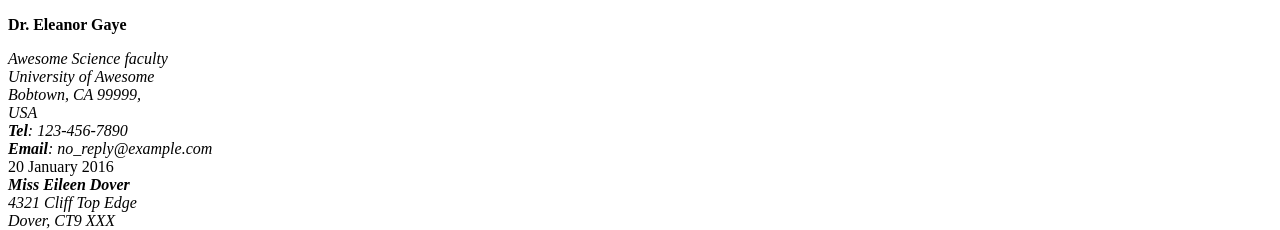
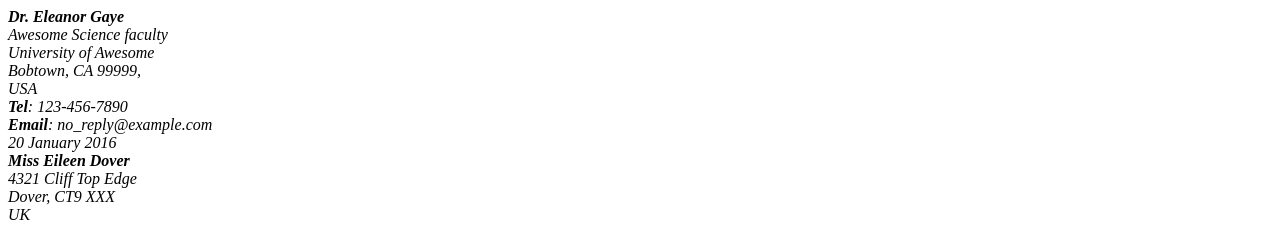
Before and after one commit to nssutgc/html_basic, a plain HTML site: page Evaluation/letter.html in a window 1280 px wide. Shown: the top 230 px of the page. Drawn offline with Linux system fonts and the light colour scheme.

Commit message:
作成者・CSS追加

```diff
--- a/Evaluation/letter.html
+++ b/Evaluation/letter.html
@@ -3,18 +3,22 @@
     <head>
         <title></title>
         <meta charset="utf-8">
+        <meta name="author" content="Dr. Eleanor Gaye">
+        <link rel="stylesheet" href="stylesheet.css">
+
     </head>
     <body>
-        <p><strong>Dr. Eleanor Gaye</strong></p>
         <address class="sender-column">
+            <strong>Dr. Eleanor Gaye</strong><br>
             Awesome Science faculty<br>
             University of Awesome<br>
             Bobtown, CA 99999,<br>
             USA<br>
             <strong>Tel</strong>: 123-456-7890<br>
-        <strong>Email</strong>: no_reply@example.com
+        <strong>Email</strong>: no_reply@example.com<br>
+        <time datetime="20 January 2016" class="sender-column">20 January 2016</time>
         </address>
-        <time datetime="20 January 2016" class="sender-column">20 January 2016</time>
+
         <address>
             <strong>Miss Eileen Dover</strong><br>
             4321 Cliff Top Edge<br>
```
